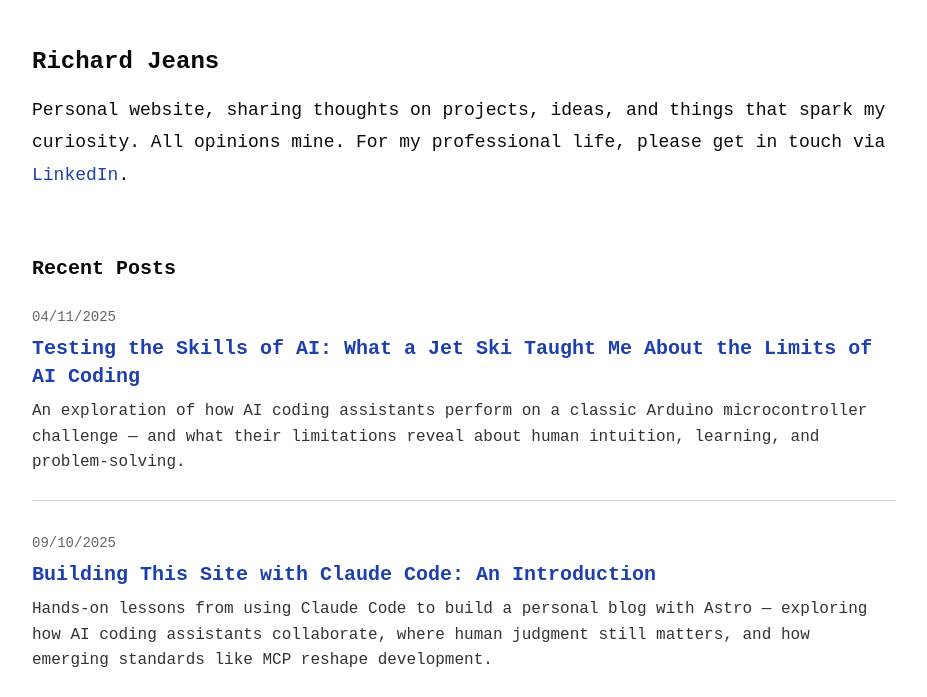
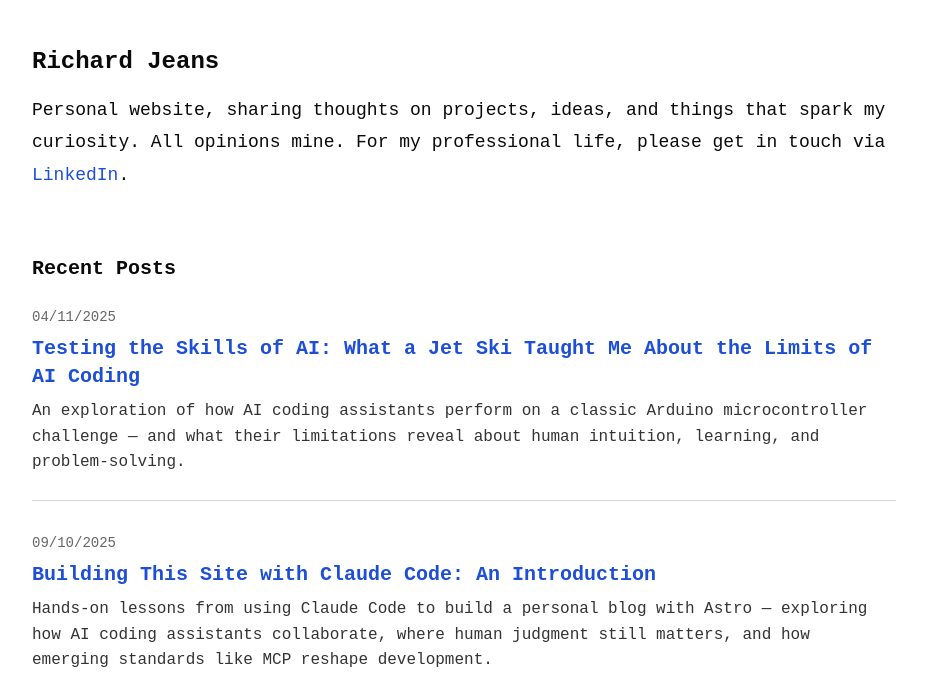
Before and after one commit to rjeans/jeansy.org, an Astro site: page / in a window 1280 px wide. Shown: the part 103-800 px from the top of the page, without its empty margins (176-1103 px from the left). Built offline with nearby package versions, Linux system fonts and the light colour scheme; Astro itself is replaced by a stand-in of ours.

Commit message:
Updated low-contrast links

```diff
--- a/src/layouts/BaseLayout.astro
+++ b/src/layouts/BaseLayout.astro
@@ -62,7 +62,7 @@ const socialImageURL = new URL(image, Astro.site);
         --text-secondary: #333333;
         --text-muted: #666666;
         --border-color: #d1d5db;
-        --link-color: #1e40af;
+        --link-color: #1d4ed8;
         --link-hover: #1e3a8a;
         --tag-bg: #e5e7eb;
         --tag-text: #1f2937;
```
